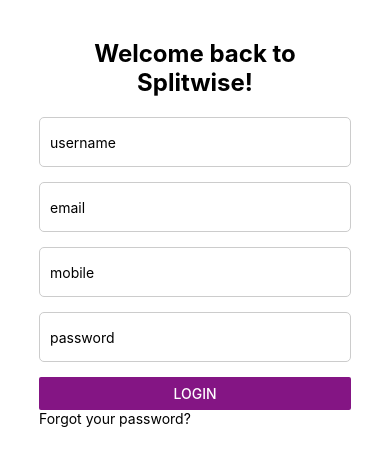
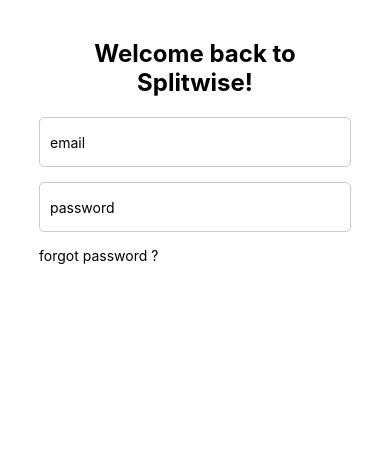
Before and after one commit to ravibarla/splitwise-dummy, a React Native app: screen / in a window 390 px wide. Shown: the top 466 px of the page. Built offline with nearby package versions, Linux system fonts and the light colour scheme.

Commit message:
adding Login page

```diff
--- a/App.js
+++ b/App.js
@@ -1,13 +1,15 @@
 import { StatusBar } from "expo-status-bar";
 import { StyleSheet, Text, View } from "react-native";
-import RegistrationScreens from "./src/screens/RegistrationScreens";
+// import RegistrationScreen from "./src/screens/RegistrationScreen";
+import LoginScreen from "./src/screens/LoginScreen";
 
 export default function App() {
   return (
     <View style={styles.container}>
       {/* <Text>Hello World</Text>
       <StatusBar style="auto" /> */}
-      <RegistrationScreens />
+      {/* <RegistrationScreen /> */}
+      <LoginScreen/>
     </View>
   );
 }
--- a/src/screens/LoginScreen.js
+++ b/src/screens/LoginScreen.js
@@ -0,0 +1,94 @@
+import React, { useState } from "react";
+import {
+  Text,
+  View,
+  StyleSheet,
+  TextInput,
+//   Button,
+  TouchableOpacity,
+  Alert,
+} from "react-native";
+const LoginScreen = () => {
+  const [email, setEmail] = useState("");
+
+  const [password, setPassword] = useState("");
+//   const handleLogin = () => {
+    // if (email.trim().length == 0) {
+      //   alert("please enter the email");
+      // }  else if (password.trim().length == 0) {
+      //   alert("please enter the password");
+      // }
+
+    //   console.log("email :", email);
+
+    //   console.log("password :", password);
+
+      // try {
+      //   const response = await axios.post("http://localhost:500", {
+
+      //     email,
+
+      //     password,
+      //   });
+      //   if (response.status == 200) {
+      //     Alert.alert("Success", "Successfully Logged In");
+      //   }
+      // } catch {
+      //   Alert.alert("Error", "An error occurred. Please try again later.");
+      //   console.error(error);
+      // }
+    // }
+
+    return (
+      <View style={styles.container}>
+        <Text style={styles.welcomeText}>Welcome back to Splitwise!</Text>
+        <TextInput
+          style={styles.input}
+          placeholder="email"
+          keyboardType="email-address"
+          autoCapitalize="none"
+          value={email}
+          onChangeText={(e) => setEmail(e)}
+        />
+
+        <TextInput
+          style={styles.input}
+          placeholder="password"
+          autoCapitalize="none"
+          value={password}
+          onChangeText={(e) => setPassword(e)}
+          secureTextEntry
+        />
+        {/* <Button title="Login" color="#841584" onPress={() => handleLogin()} /> */}
+        <TouchableOpacity onPress={alert("pressed")}>
+          <Text>forgot password ?</Text>
+        </TouchableOpacity>
+      </View>
+    );
+  };
+
+
+const styles = StyleSheet.create({
+  container: {
+    padding: "10%",
+    height: "100%",
+    width: "100%",
+  },
+  welcomeText: {
+    fontSize: 24,
+    fontWeight: "bold",
+    marginBottom: 20,
+    textAlign: "center",
+  },
+  input: {
+    width: "100%",
+    height: 50,
+    borderColor: "#ccc",
+    borderWidth: 1,
+    borderRadius: 5,
+    paddingHorizontal: 10,
+    marginBottom: 15,
+  },
+});
+
+export default LoginScreen;
--- a/src/screens/RegistrationScreens.js
+++ /dev/null
@@ -1,114 +0,0 @@
-import React, { useState } from "react";
-import {
-  Text,
-  View,
-  StyleSheet,
-  TextInput,
-  Button,
-  TouchableOpacity,
-} from "react-native";
-const RegistrationScreens = () => {
-  const [username, setUsername] = useState("username");
-  const [email, setEmail] = useState("email");
-  const [mobile, setMobile] = useState("mobile");
-  const [password, setPassword] = useState("password");
-  const handleLogin =  () => {
-    // if (username.trim().length == 0) {
-    //   alert("please enter the username");
-    // } else if (email.trim().length == 0) {
-    //   alert("please enter the email");
-    // } else if (mobile.trim().length == 0) {
-    //   alert("please enter the email");
-    // } else if (password.trim().length == 0) {
-    //   alert("please enter the password");
-    // }
-    console.log("username :", username);
-    console.log("email :", email);
-    console.log("mobile :", mobile);
-    console.log("password :", password);
-
-    // try {
-    //   const response = await axios.post("http://localhost:500", {
-    //     username,
-    //     email,
-    //     mobile,
-    //     password,
-    //   });
-    //   if (response.status == 200) {
-    //     Alert.alert("Success", "Successfully Logged In");
-    //   }
-    // } catch {
-    //   Alert.alert("Error", "An error occurred. Please try again later.");
-    //   console.error(error);
-    // }
-  };
-
-  return (
-    <View style={styles.container}>
-      <Text style={styles.welcomeText}>Welcome back to Splitwise!</Text>
-      <TextInput
-        style={styles.input}
-        placeholder={username}
-        keyboardType="default"
-        autoCapitalize="none"
-        onChange={(e) => setUsername(e.target.value)}
-      />
-      <TextInput
-        style={styles.input}
-        placeholder={email}
-        keyboardType="email-address"
-        autoCapitalize="none"
-        onChange={(e) => setEmail(e.target.value)}
-      />
-
-      <TextInput
-        style={styles.input}
-        placeholder={mobile}
-        keyboardType="phone-pad"
-        autoCapitalize="none"
-        onChange={(e) => setMobile(e.target.value)}
-      />
-
-      <TextInput
-        style={styles.input}
-        placeholder={password}
-        autoCapitalize="none"
-        onChange={(e) => setPassword(e.target.value)}
-        secureTextEntry
-      />
-      <Button
-        title="Login"
-        color="#841584"
-        onPress={() => handleLogin()}
-      />
-      <TouchableOpacity >
-        <Text style={styles.forgotPasswordText}>Forgot your password?</Text>
-      </TouchableOpacity>
-    </View>
-  );
-};
-
-const styles = StyleSheet.create({
-  container: {
-    padding: "10%",
-    height: "100%",
-    width: "100%",
-  },
-  welcomeText: {
-    fontSize: 24,
-    fontWeight: "bold",
-    marginBottom: 20,
-    textAlign: "center",
-  },
-  input: {
-    width: "100%",
-    height: 50,
-    borderColor: "#ccc",
-    borderWidth: 1,
-    borderRadius: 5,
-    paddingHorizontal: 10,
-    marginBottom: 15,
-  },
-});
-
-export default RegistrationScreens;
```
